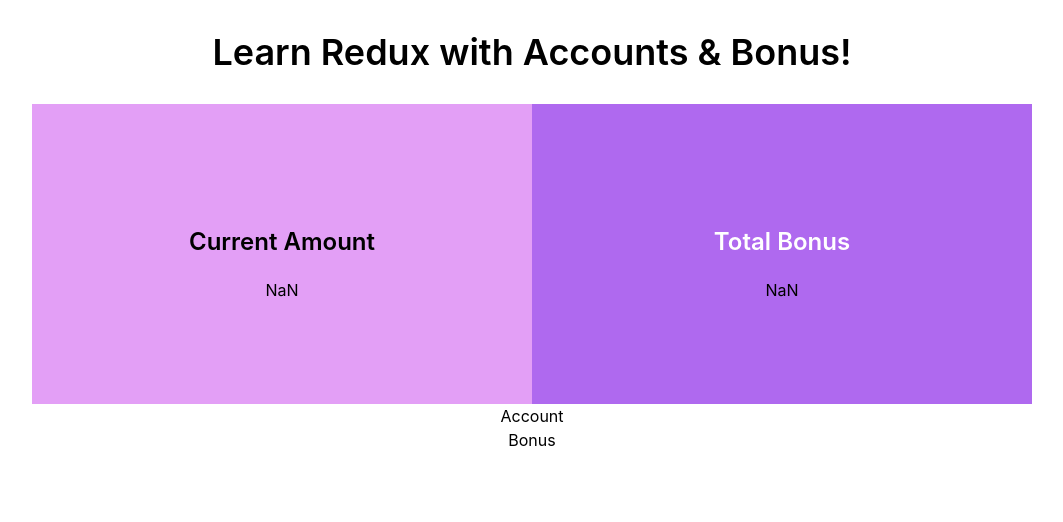
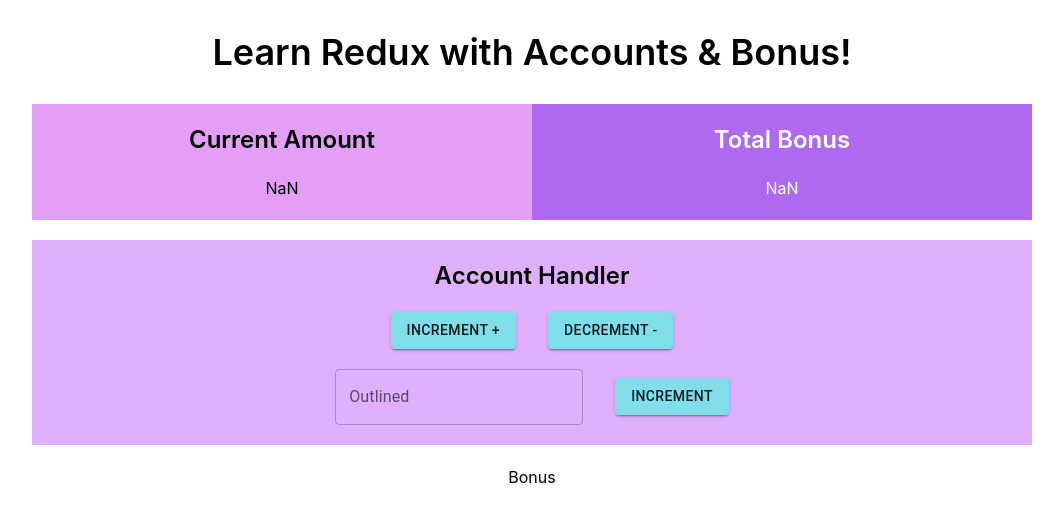
Before and after one commit to DeeprajB/React_Redux_Practice, a React (Create React App) app: page / in a window 1280 px wide. Shown: the top 522 px of the page, without its empty margins (108-1171 px from the left). Built offline with nearby package versions, Linux system fonts and the light colour scheme.

Commit message:
Completed Accounts UI

```diff
--- a/src/components/Account.js
+++ b/src/components/Account.js
@@ -1,8 +1,35 @@
 import React from 'react'
+
+import { Box, Button, TextField } from '@mui/material'
+import { styled } from '@mui/material/styles';
+import { cyan } from '@mui/material/colors';
+
+const ColorButton = styled(Button)(({ theme }) => ({
+    color: theme.palette.getContrastText(cyan[200]),
+    backgroundColor: cyan[200],
+    '&:hover': {
+      backgroundColor: cyan[500],
+    },
+  }));
 
 function Account() {
   return (
-    <div>Account</div>
+    <>
+        <Box className="flex flex-col justify-center items-center my-5" sx={{
+        width: 1000,
+        backgroundColor: '#E0B0FF',
+        }}>
+            <p className="pt-5 text-2xl font-semibold justify-center">Account Handler</p>
+            <div className="p-5 space-x-8">
+                <ColorButton variant="contained">Increment +</ColorButton>
+                <ColorButton variant="contained">Decrement -</ColorButton>
+            </div>
+            <div className="flex pb-5 space-x-8 items-center">
+                <TextField id="outlined-basic" label="Outlined" variant="outlined" />
+                <ColorButton variant="contained">Increment</ColorButton>
+            </div>
+        </Box>
+    </>
   )
 }
 
--- a/src/pages/Home.js
+++ b/src/pages/Home.js
@@ -13,19 +13,17 @@
             <div className="flex flex-row">
                 <Box className="flex flex-col justify-center items-center" sx={{
                 width: 500,
-                height: 300,
                 backgroundColor: '#e39ff6',
                 }}>
                     <p className="p-5 text-2xl text-black font-semibold">Current Amount</p>
-                    <p>NaN</p>
+                    <p className='pb-5'>NaN</p>
                 </Box>
                 <Box className="flex flex-col justify-center items-center" sx={{
                 width: 500,
-                height: 300,
                 backgroundColor: '#af69ef',
                 }}>
                     <p className="p-5 text-2xl text-white font-semibold">Total Bonus</p>
-                    <p>NaN</p>
+                    <p className='pb-5 text-white'>NaN</p>
                 </Box>
             </div>
             <Account />
```
